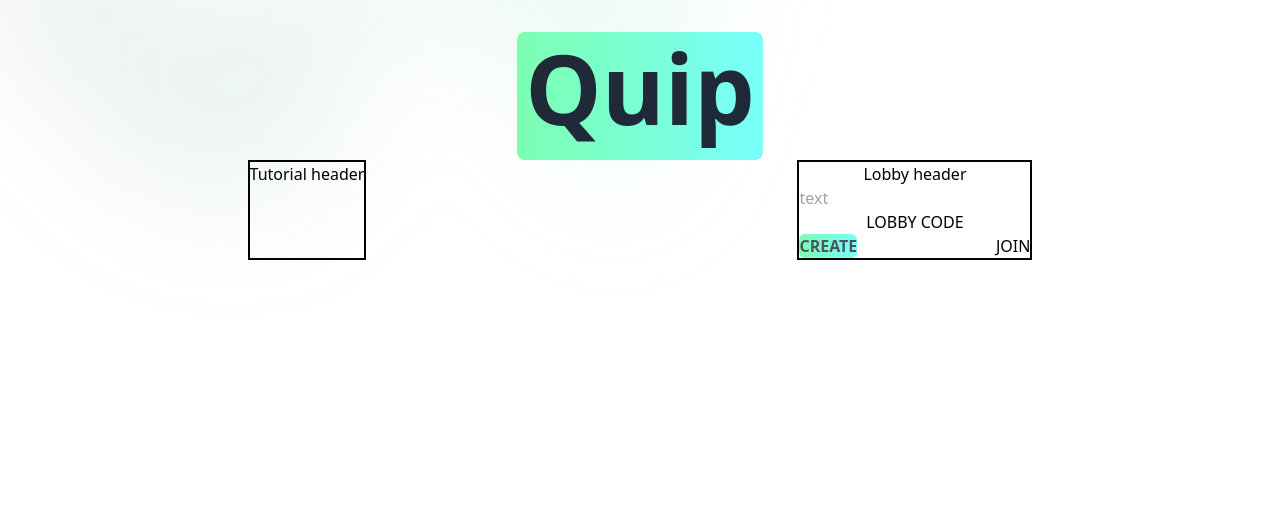
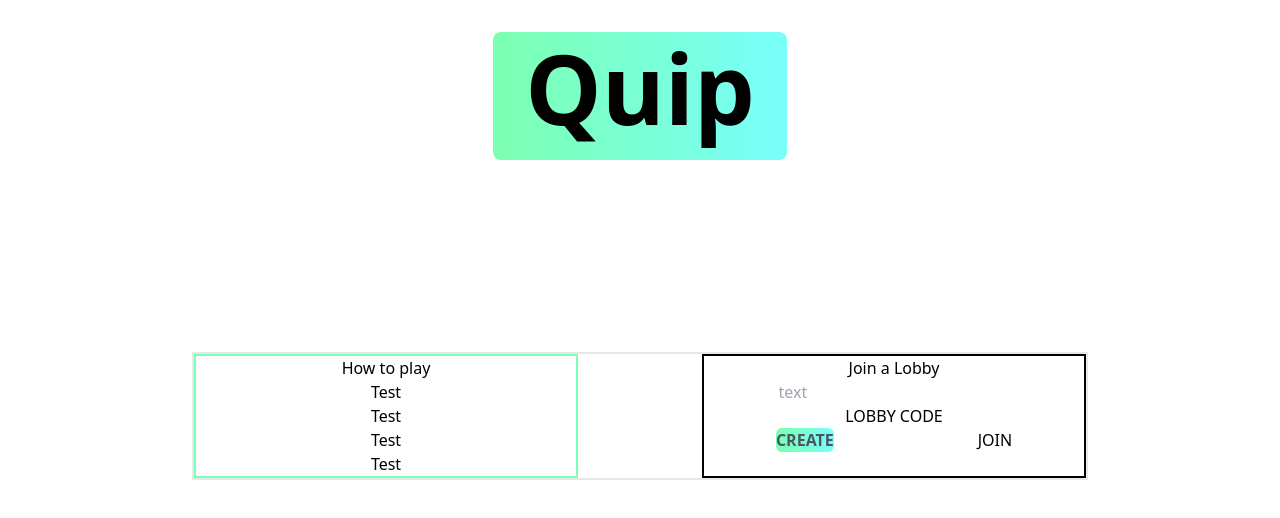
Before and after one commit to bhwk/Quip, a SvelteKit app: page / in a window 1280 px wide. Shown: the top 518 px of the page. Built offline with nearby package versions, Linux system fonts and the light colour scheme.

Commit message:
Removed background Added styling for landing

```diff
--- a/src/app.postcss
+++ b/src/app.postcss
@@ -13,7 +13,7 @@
 	@font-face {
 		font-family: 'Roboto';
 		src: local('Roboto Bold'), local('roboto bold'), url('/fonts/Roboto/Roboto-Bold.ttf');
-		font-weight: bold;
+		font-weight: 700;
 		font-display: swap;
 	}
 	@font-face {
--- a/src/components/Logo/Logo.svelte
+++ b/src/components/Logo/Logo.svelte
@@ -7,7 +7,7 @@
 
 <div class="flex items-center">
 	<div
-		class={`font-extrabold cursor-pointer rounded-lg box-decoration-clone bg-gradient-to-r from-primary to-secondary text-gray-800 select-none hover:text-gray-700 ${
+		class={`font-black cursor-pointer rounded-lg box-decoration-clone bg-gradient-to-r from-primary to-secondary text-black select-none hover:text-gray-700 ${
 			inputClass || ''
 		}`}
 	>
--- a/src/routes/+layout.svelte
+++ b/src/routes/+layout.svelte
@@ -2,39 +2,8 @@
 	import '../app.postcss';
 </script>
 
-<div class="isolate bg-white">
-	<div
-		class="absolute inset-x-0 top-[-10rem] -z-10 transform-gpu overflow-hidden blur-3xl sm:top-[-30rem]"
-	>
-		<svg
-			class="relative left-[calc(50%-11rem)] -z-10 h-[21.1875rem] max-w-none -translate-x-1/2 rotate-[30deg] sm:left-[calc(50%-30rem)] sm:h-[42.375rem]"
-			viewBox="0 0 1155 678"
-			fill="none"
-			xmlns="http://www.w3.org/2000/svg"
-		>
-			<path
-				fill="url(#45de2b6b-92d5-4d68-a6a0-9b9b2abad533)"
-				fill-opacity=".1"
-				d="M317.219 518.975L203.852 678 0 438.341l317.219 80.634 204.172-286.402c1.307 132.337 45.083 346.658 209.733 145.248C936.936 126.058 882.053-94.234 1031.02 41.331c119.18 108.451 130.68 295.337 121.53 375.223L855 299l21.173 362.054-558.954-142.079z"
-			/>
-			<defs>
-				<linearGradient
-					id="45de2b6b-92d5-4d68-a6a0-9b9b2abad533"
-					x1="1155.49"
-					x2="-78.208"
-					y1=".177"
-					y2="474.645"
-					gradientUnits="userSpaceOnUse"
-				>
-					<stop stop-color="#7CFFB1" />
-					<stop offset="1" stop-color="#79FFF" />
-				</linearGradient>
-			</defs>
-		</svg>
-	</div>
-	<div id="main" class="scroll-smooth items-center h-screen">
-		<div class="flex flex-col">
-			<slot />
-		</div>
+<div id="main" class="scroll-smooth items-center h-screen">
+	<div class="flex flex-col">
+		<slot />
 	</div>
 </div>
--- a/src/routes/+page.svelte
+++ b/src/routes/+page.svelte
@@ -3,18 +3,24 @@
 </script>
 
 <div class="flex flex-col pt-8 px-6 lg:px-8">
-	<div class="mx-auto">
-		<Logo class="text-8xl px-2 pb-6 pt-2" />
+	<div class="mx-auto pb-32">
+		<Logo class="text-8xl px-8 pb-6 pt-2" />
 	</div>
-	<div id="lobbyContainer" class="flex flex-1 justify-around">
-		<div class="border-2 border-black">
-			<h1>Tutorial header</h1>
+	<div id="lobbyContainer" class="flex w-full max-w-4xl justify-between border-2 mt-16 mx-auto">
+		<div class="flex flex-col items-center border-2 border-primary max-w-sm w-full">
+			<h1>How to play</h1>
+			<ul>
+				<li>Test</li>
+				<li>Test</li>
+				<li>Test</li>
+				<li>Test</li>
+			</ul>
 		</div>
-		<div class="flex flex-col border-2 border-black text-center">
-			<h1>Lobby header</h1>
+		<div class="flex flex-col border-2 border-black max-w-sm w-full text-center">
+			<h1>Join a Lobby</h1>
 			<input class="mx-auto" type="text" placeholder="text" />
 			<span>LOBBY CODE</span>
-			<div class="flex justify-between">
+			<div class="flex justify-around">
 				<a
 					class="bg-gradient-to-r font-extrabold text-gray-600 from-primary to-secondary rounded-md box-decoration-clone"
 					href="/lobby">CREATE</a
```
